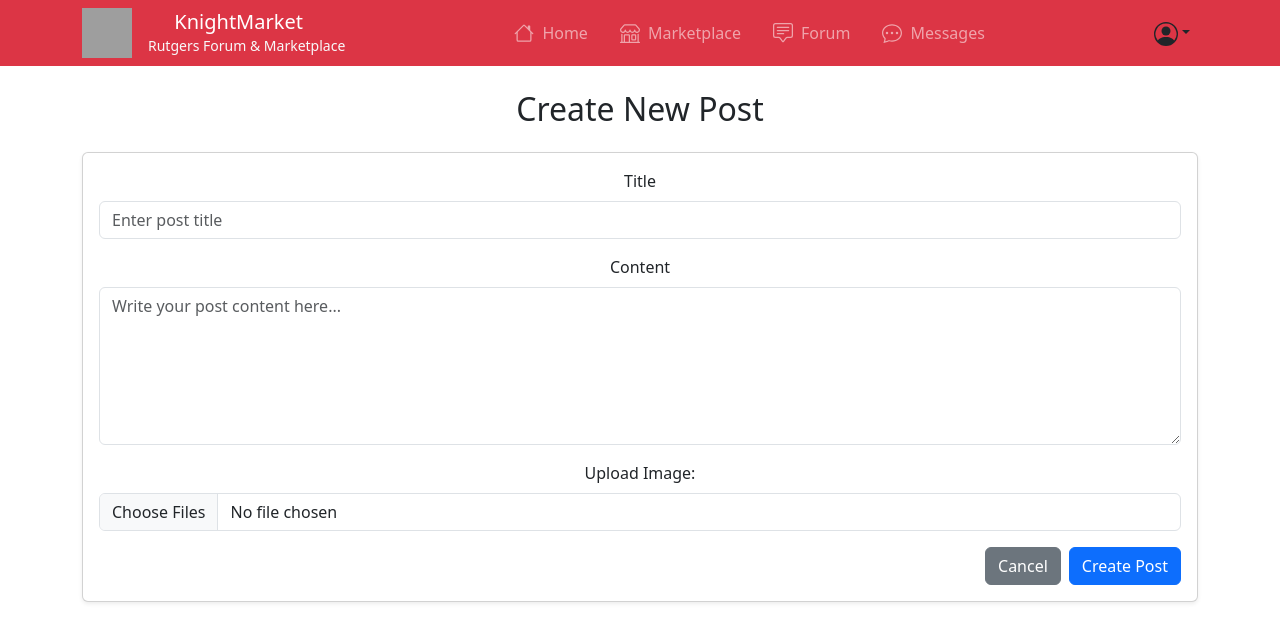
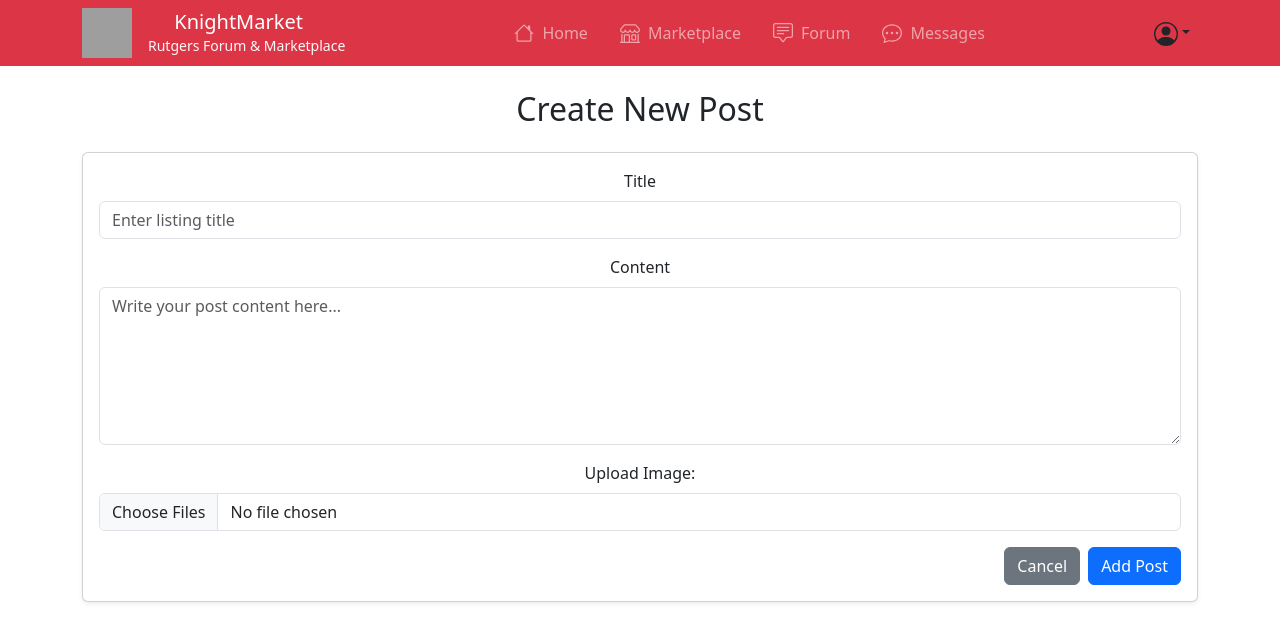
Before and after one commit to RUCooked/RUSocial, a React (Create React App) app in the folder knightmarket/: page /create-post in a window 1280 px wide. Shown: the top 642 px of the page. Built offline with nearby package versions, Linux system fonts and the light colour scheme; grey boxes are pictures that could not be loaded.

Commit message:
just debugger stuff, want to switch branch

```diff
--- a/knightmarket/src/pages/createPost.jsx
+++ b/knightmarket/src/pages/createPost.jsx
@@ -18,6 +18,7 @@ function CreatePost({ addPost }) {
 
   const createPost = async (postingData) =>{
     const verifiedHeader = await getAuthHeaders();
+    console.log(verifiedHeader);
     try{
       const response = await fetch('https://r0s9cmfju1.execute-api.us-east-2.amazonaws.com/cognito-testing/forum',{
         method: 'POST',
@@ -29,14 +30,15 @@ function CreatePost({ addPost }) {
           image_url: postingData.image_url || ''
         })
       });
+      console.log(response)
       if (!response.ok) {
         const errorData = await response.json();
-        throw new Error(errorData.message || 'Failed to post listing.');
+        throw new Error(errorData.message || 'Failed to post.');
       }
       return await response.json();
     } catch (err) {
       console.error(err);
-      throw new Error('Failed to create listing.');
+      throw new Error('Failed to create post.');
     }
   };
   const handleSubmit = async (e) => {
@@ -63,18 +65,18 @@ function CreatePost({ addPost }) {
 
           // Prepare data for the listing
           const postingData = {
-            author_id_id: userAttributes.sub,
+            author_id: userAttributes.sub,
             title: formData.title,
             body: formData.body,
-            images_url: imageUrl
+            image_url: imageUrl
           };
 
           // Post the listing
-          const newListing = await createPost(postingData);
-          console.log('Listing created successfully:', newListing);
+          const newPosting = await createPost(postingData);
+          console.log('Listing created successfully:', newPosting);
 
           if (addPost) {
-            addPost(newListing);
+            addPost(newPosting);
           }
 
           // Navigate back to the forum
@@ -93,6 +95,13 @@ function CreatePost({ addPost }) {
     }
   };
 
+  const handleChange = (e) => {
+    const { name, value } = e.target;
+    setFormData((prev) => ({
+      ...prev,
+      [name]: value,
+    }));
+  };
 
   const handleImageChange = (e) => {
     setImage(e.target.files[0]);
@@ -104,14 +113,17 @@ function CreatePost({ addPost }) {
       <h2 className="mb-4">Create New Post</h2>
       <Card className="shadow-sm">
         <Card.Body>
+          {error && <Alert variant="danger">{error}</Alert>}
           <Form onSubmit={handleSubmit}>
-            <Form.Group className="mb-3">
+            <Form.Group controlId="Title" className="mb-3">
               <Form.Label>Title</Form.Label>
               <Form.Control
                 type="text"
                 name="title"
+                value={formData.title}
+                onChange={handleChange}
                 required
-                placeholder="Enter post title"
+                placeholder="Enter listing title"
               />
             </Form.Group>
 
@@ -121,6 +133,7 @@ function CreatePost({ addPost }) {
                 as="textarea"
                 rows={6}
                 name="content"
+                onChange={handleChange}
                 required
                 placeholder="Write your post content here..."
               />
@@ -141,7 +154,7 @@ function CreatePost({ addPost }) {
                 Cancel
               </Button>
               <Button variant="primary" type="submit">
-                Create Post
+                {isSubmitting ? 'Submitting...' : 'Add Post'}
               </Button>
             </div>
           </Form>
```
